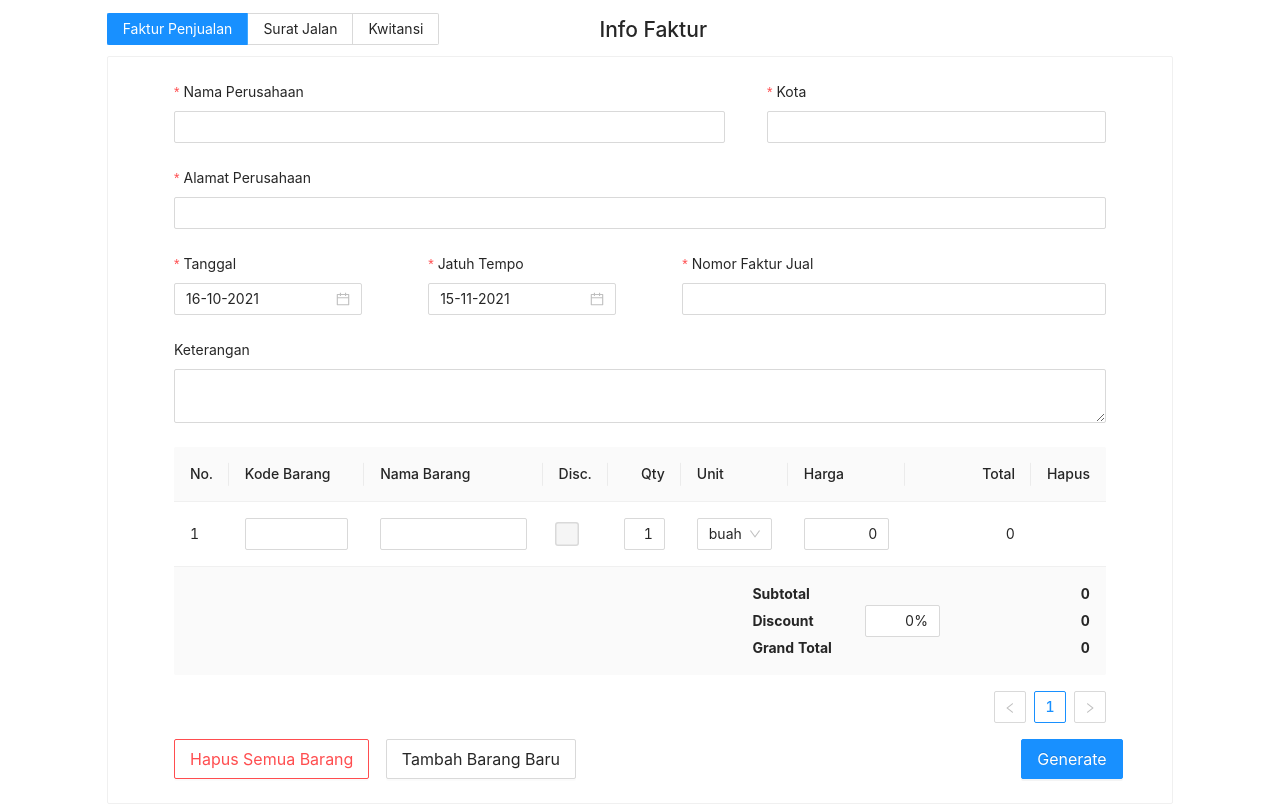
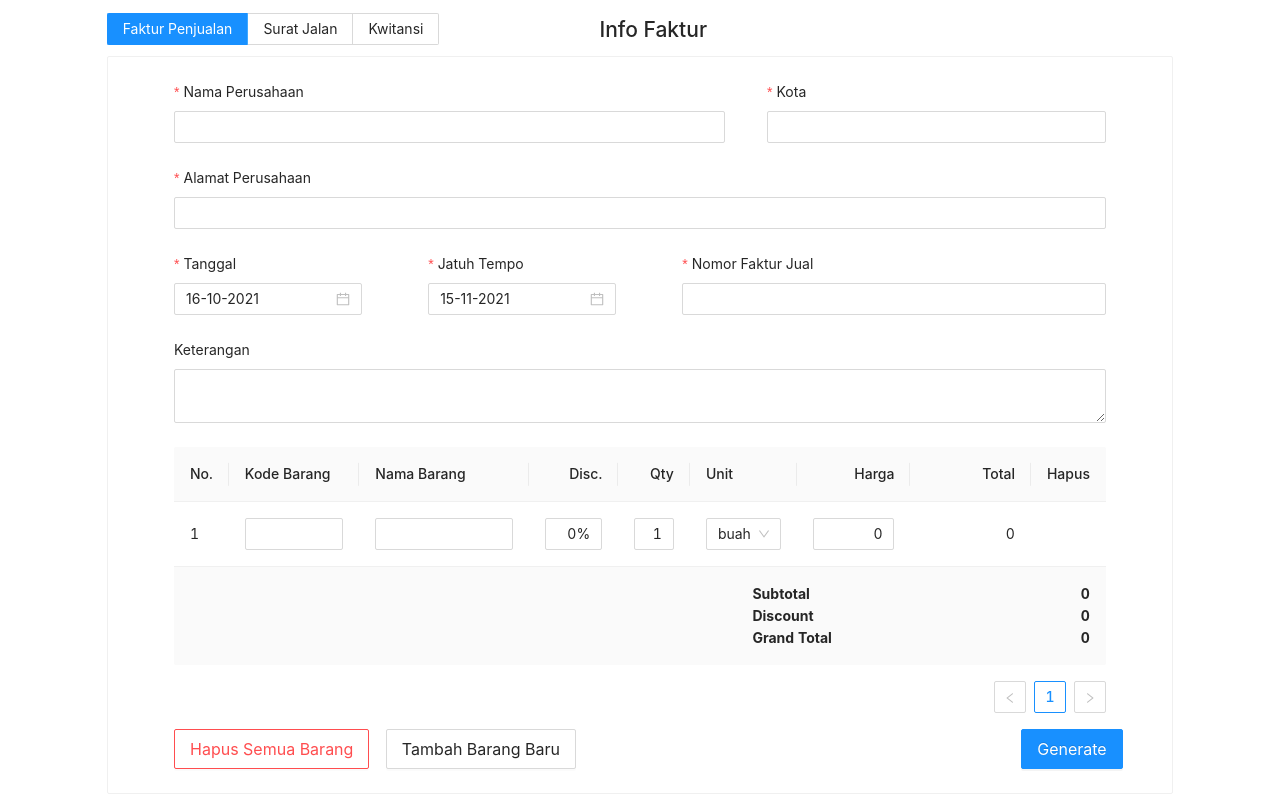
Before and after one commit to vincentandr/Invoice, a React (Create React App) app in the folder invoice-app/: page / in a window 1280 px wide. Built offline with nearby package versions, Linux system fonts and the light colour scheme.

Commit message:
change so individual item on table has its own discount

```diff
--- a/invoice-app/src/App.js
+++ b/invoice-app/src/App.js
@@ -19,7 +19,7 @@
         count: 1,
         code: "",
         name: "",
-        discount: false,
+        discount: 0,
         qty: 1,
         unit: "buah",
         price: 0,
--- a/invoice-app/src/invoice.js
+++ b/invoice-app/src/invoice.js
@@ -288,12 +288,14 @@
                       ) : column === "qty" && isNaN(item[column]) ? (
                         0
                       ) : column === "discount" ? (
-                        item.discount &&
-                        props.state.buyerInfo.discount !== 0 ? (
-                          `${props.state.buyerInfo.discount}%`
-                        ) : (
-                          "-"
-                        )
+                        // item.discount &&
+                        // props.state.buyerInfo.discount !== 0 ? (
+                        //   `${props.state.buyerInfo.discount}%`
+                        // ) : (
+                        //   "-"
+                        // )
+
+                        `${item[column]}%`
                       ) : (
                         item[column]
                       )}
@@ -331,7 +333,8 @@
             </tr>
             <tr className="numeric" id="discount">
               <td colSpan="7">
-                {`Discount (${props.state.buyerInfo.discount}%)`}
+                {/* {`Discount (${props.state.buyerInfo.discount}%)`} */}
+                Diskon
               </td>
               <td>{numberWithCommas(props.state.buyerInfo.totalDiscount)}</td>
             </tr>
--- a/invoice-app/src/invoiceForm.js
+++ b/invoice-app/src/invoiceForm.js
@@ -291,31 +291,58 @@
       );
     } else if (dataIndex === "discount") {
       childNode = (
+        // <Form.Item
+        //   name={`${dataIndex}${index}`}
+        //   valuePropName="checked"
+        //   initialValue={state.data[index][dataIndex]}
+        //   preserve={false}
+        //   style={{ marginBottom: 0 }}
+        // >
+        //   <Checkbox
+        //     disabled={state.buyerInfo.discount === 0 || isNaN(state.buyerInfo.discount)}
+        //     defaultChecked={state.data[index][dataIndex]}
+        //     style={{transform: "scale(1.5)" }}
+        //     onChange={(e) =>
+        //       dispatch({
+        //         type: "UPDATE_TABLE_INPUT_VALUE",
+        //         payload: {
+        //           val: e.target.checked,
+        //           index: index,
+        //           column: dataIndex,
+        //         },
+        //       })
+        //     }
+        //   />
+        // </Form.Item>
+
         <Form.Item
           name={`${dataIndex}${index}`}
-          valuePropName="checked"
           initialValue={state.data[index][dataIndex]}
           preserve={false}
           style={{ marginBottom: 0 }}
         >
-          <Checkbox
-            disabled={state.buyerInfo.discount === 0 || isNaN(state.buyerInfo.discount)}
-            defaultChecked={state.data[index][dataIndex]}
-            style={{transform: "scale(1.5)" }}
-            onChange={(e) =>
+          <NumberFormat
+            value={state.data[index][dataIndex]}
+            displayType="input"
+            customInput={Input}
+            suffix="%"
+            allowNegative={false}
+            style={{ width: "100%", textAlign: "end" }}
+            onValueChange={(values) => {
+              const { value } = values;
               dispatch({
                 type: "UPDATE_TABLE_INPUT_VALUE",
                 payload: {
-                  val: e.target.checked,
+                  val: parseInt(value),
                   index: index,
                   column: dataIndex,
                 },
-              })
-            }
+              });
+            }}
           />
         </Form.Item>
       );
-    } else if (dataIndex === "unit"){
+    } else if (dataIndex === "unit") {
       childNode = (
         <Form.Item
           name={`${dataIndex}${index}`}
@@ -408,7 +435,8 @@
         title: props.state.columns[3],
         dataIndex: "discount",
         editable: true,
-        width: "5%",
+        width: "10%",
+        align: "right",
       },
       {
         title: props.state.columns[4],
@@ -428,6 +456,7 @@
         dataIndex: "price",
         editable: true,
         width: "13%",
+        align: "right",
       },
       {
         title: props.state.columns[7],
@@ -537,7 +566,8 @@
       count: props.state.data[props.state.data.length - 1].count + 1,
       code: "",
       name: "",
-      discount: false,
+      //discount: false,
+      discount: 0,
       qty: 1,
       unit: "buah",
       price: 0,
@@ -569,7 +599,8 @@
     props.form.setFieldsValue({
       code0: "",
       name0: "",
-      discount0: false,
+      // discount0: false,
+      discount0: 0,
       qty0: 1,
       price0: 0,
     });
@@ -627,10 +658,10 @@
                       </Col>
                     </Row>
                     <Row align="middle">
-                      <Col offset="15" span="3">
+                      <Col offset="15" span="5">
                         Discount
                       </Col>
-                      <Col span="2">
+                      {/* <Col span="2">
                         <Form.Item
                           name="discount"
                           rules={[
@@ -661,7 +692,7 @@
                             }}
                           />
                         </Form.Item>
-                      </Col>
+                      </Col> */}
                       <Col span="3" offset="1" style={{ textAlign: "end" }}>
                         <NumberFormat
                           displayType="text"
--- a/invoice-app/src/reducer.js
+++ b/invoice-app/src/reducer.js
@@ -26,6 +26,10 @@
 
       let newItems = dataCopy.filter((item) => item.id !== id);
 
+      let subtotal = calculateSubtotal(newItems);
+
+      let totalDiscount = calculateDiscount(newItems);
+
       // reorder id after removing
       for (var i = id - 1; i < newItems.length; i++) {
         newItems[i].id = newItems[i].id - 1;
@@ -41,6 +45,7 @@
         current = current - 1;
       return {
         ...state,
+        buyerInfo: {...state.buyerInfo, subtotal: subtotal, totalDiscount: totalDiscount},
         data: newItems,
         pagination: { ...state.pagination, current: current },
       };
@@ -54,7 +59,8 @@
             count: 1,
             code: "",
             name: "",
-            discount: false,
+            //discount: false,
+            discount: 0,
             qty: 1,
             price: 0,
           },
@@ -74,11 +80,11 @@
 
       dataCopy[name] = newVal;
 
-      if(name === "discount"){
-        dataCopy["totalDiscount"] = calculateDiscount(state.data, newVal)
+      // if(name === "discount"){
+      //   dataCopy["totalDiscount"] = calculateDiscount(state.data, newVal)
 
-        console.log(dataCopy["totalDiscount"]);
-      }
+      //   console.log(dataCopy["totalDiscount"]);
+      // }
 
       return {
         ...state,
@@ -100,7 +106,7 @@
 
       let subtotal = calculateSubtotal(dataCopy);
 
-      let totalDiscount = calculateDiscount(dataCopy, state.buyerInfo.discount);
+      let totalDiscount = calculateDiscount(dataCopy);
 
       return {
         ...state,
--- a/invoice-app/src/util.js
+++ b/invoice-app/src/util.js
@@ -15,13 +15,28 @@
   return parseInt(data.reduce((sum, item) => sum + item.qty * item.price, 0));
 };
 
-const calculateDiscount = (data, discount) => {
-  let discountedItems = data.filter((item) => item.discount === true);
+// const calculateDiscount = (data, discount) => {
+//   let discountedItems = data.filter((item) => item.discount === true);
+
+//   if (discountedItems.length > 0) {
+//     return parseInt(
+//       discountedItems.reduce(
+//         (sum, item) => sum + (item.qty * item.price * discount) / 100,
+//         0
+//       )
+//     );
+//   }
+
+//   return 0;
+// };
+
+const calculateDiscount = (data) => {
+  let discountedItems = data.filter((item) => item.discount > 0);
 
   if (discountedItems.length > 0) {
     return parseInt(
       discountedItems.reduce(
-        (sum, item) => sum + (item.qty * item.price * discount) / 100,
+        (sum, item) => sum + (item.qty * item.price * item.discount) / 100,
         0
       )
     );
```
